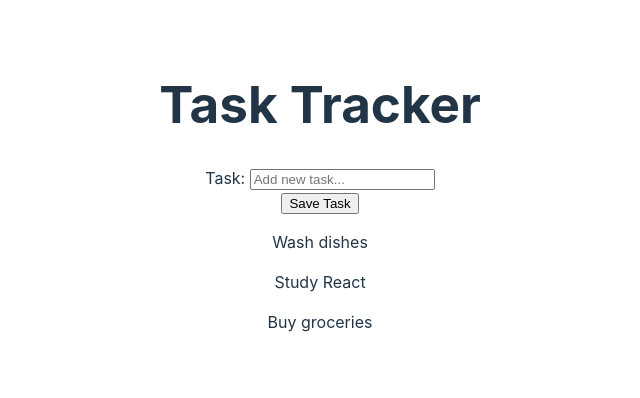
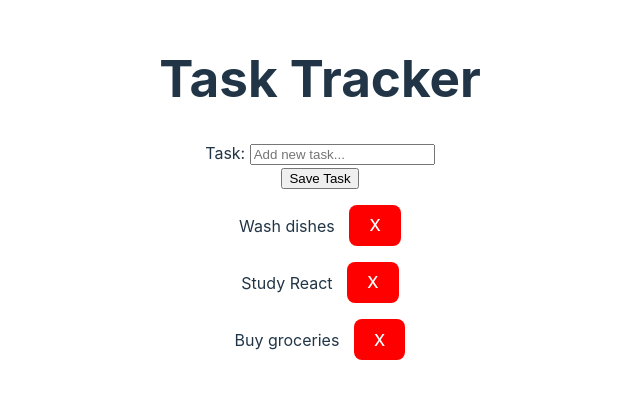
Before and after one commit to shoaib-akhter/task-tracker, a React (Vite) app: page / in a window 1280 px wide. Shown: the part 204-602 px from the top of the page, without its empty margins (320-960 px from the left). Built offline with nearby package versions, Linux system fonts and the light colour scheme.

Commit message:
Add delete functionality to tasks

```diff
--- a/src/App.jsx
+++ b/src/App.jsx
@@ -12,14 +12,16 @@ function App() {
     { id: 3, text: 'Buy groceries', isDone: true },
   ])
 
-  // Add a new task to the state
   const addTask = (newTask) => {
-    // Create a random id
     const id = Math.floor(Math.random() * 10000) + 1
-    // Combine id with newTask
     const taskToAdd = { id, ...newTask }
-    // Update the state
     setTasks([...tasks, taskToAdd])
+  }
+
+  // Delete a task
+  const deleteTask = (id) => {
+    // Filter out the task that matches the id
+    setTasks(tasks.filter((task) => task.id !== id))
   }
 
   return (
@@ -27,7 +29,11 @@ function App() {
       <Header />
       <AddTask onAdd={addTask} />
       {tasks.map((task) => (
-        <Task key={task.id} task={task} />
+        <Task
+          key={task.id}
+          task={task}
+          onDelete={deleteTask}
+        />
       ))}
     </div>
   )
--- a/src/Task.jsx
+++ b/src/Task.jsx
@@ -1,12 +1,20 @@
-import React from "react";
+// Task.jsx
+import React from 'react'
 
-// 'task' will be passed as a prop, for example: { id: 1, text: 'Wash dishes', isDone: false }
-function Task({ task }) {
-    return (
-        <div>
-            <p>{task.text}</p>
-        </div>
-    )
+function Task({ task, onDelete }) {
+  return (
+    <div>
+      <p>
+        {task.text}{' '}
+        <button
+          onClick={() => onDelete(task.id)}
+          style={{ marginLeft: '10px', backgroundColor: 'red', color: 'white' }}
+        >
+          X
+        </button>
+      </p>
+    </div>
+  )
 }
 
-export default Task;
+export default Task
```
